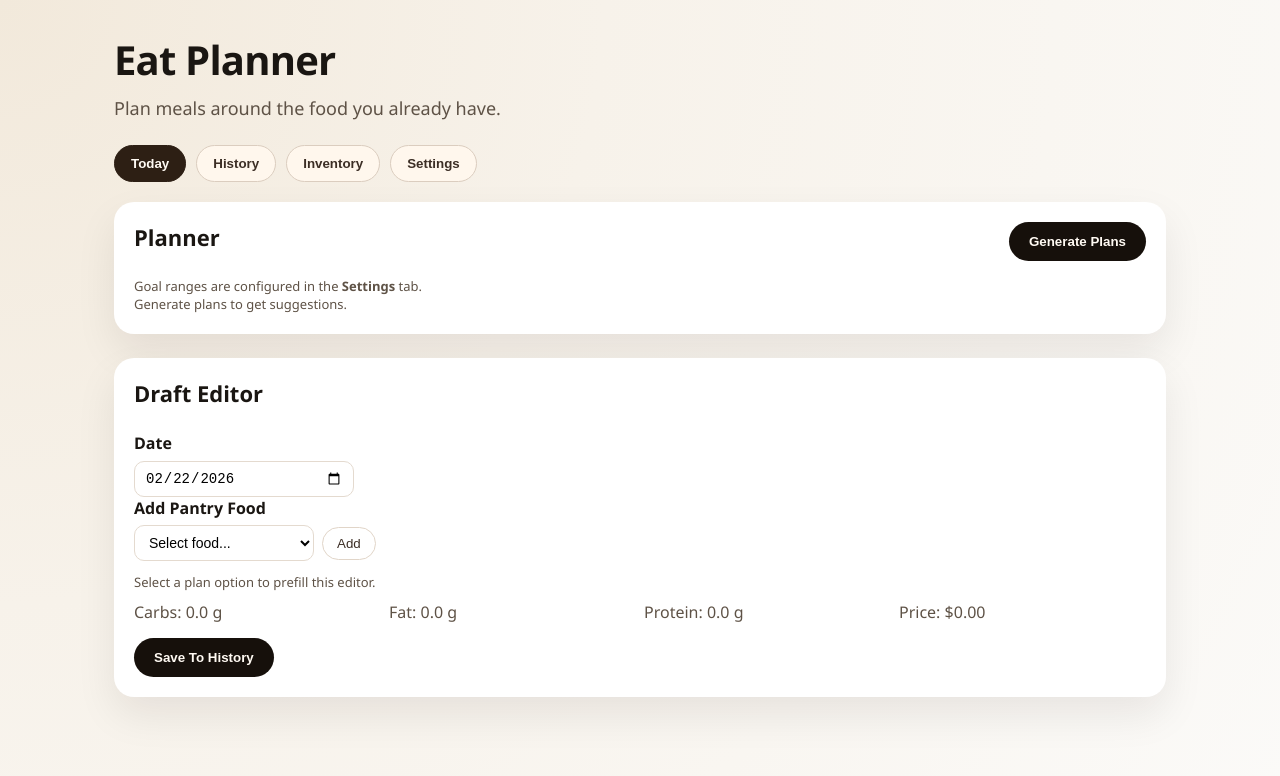
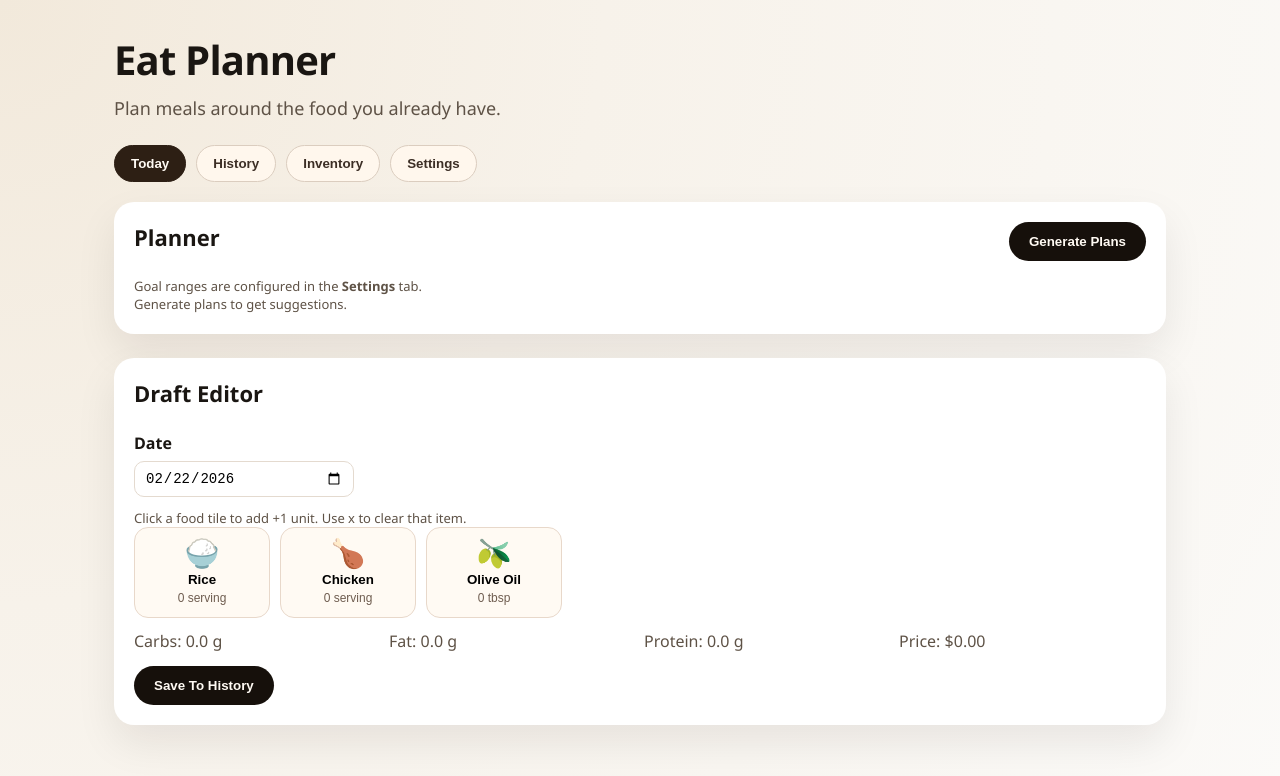
Before and after one commit to quark-zju/EatPlanner, a React (Vite) app: page / in a window 1280 px wide. Shown: the top 776 px of the page. Built offline with nearby package versions, Linux system fonts and the light colour scheme; the HTML template or start-up script is replaced by a standard one.

Commit message:
feat: switch draft editor to icon grid interactions
Agent-Model: gpt-5.3-codex

```diff
--- a/src/App.css
+++ b/src/App.css
@@ -158,6 +158,63 @@
   margin: 10px 0 14px;
 }
 
+.draft-grid {
+  display: grid;
+  grid-template-columns: repeat(auto-fill, minmax(130px, 1fr));
+  gap: 10px;
+  margin-bottom: 12px;
+}
+
+.draft-tile-wrap {
+  position: relative;
+}
+
+.draft-tile {
+  width: 100%;
+  border: 1px solid #e8d8ca;
+  border-radius: 14px;
+  background: #fffaf3;
+  padding: 12px 8px;
+  display: grid;
+  gap: 4px;
+  justify-items: center;
+  cursor: pointer;
+}
+
+.draft-tile-wrap.is-selected .draft-tile {
+  border-color: #2d1f14;
+  background: #f7ecdf;
+}
+
+.draft-tile__icon {
+  font-size: 28px;
+  line-height: 1;
+}
+
+.draft-tile__name {
+  font-weight: 600;
+  text-align: center;
+}
+
+.draft-tile__qty {
+  font-size: 12px;
+  color: #6f5d50;
+}
+
+.draft-tile__clear {
+  position: absolute;
+  right: 6px;
+  top: 6px;
+  width: 20px;
+  height: 20px;
+  border: none;
+  border-radius: 999px;
+  background: #3b2d24;
+  color: #fff;
+  cursor: pointer;
+  line-height: 1;
+}
+
 .goal-grid {
   display: grid;
   gap: 12px;
@@ -227,6 +284,11 @@ select {
 
 .draft-editor-table {
   min-width: 520px;
+}
+
+.icon-preview {
+  margin: 6px 0 0;
+  font-size: 18px;
 }
 
 .prefs {
--- a/src/components/tabs/TodayTab.tsx
+++ b/src/components/tabs/TodayTab.tsx
@@ -1,4 +1,3 @@
-import { useState } from "react";
 import { useAtomValue, useSetAtom } from "jotai";
 import {
   addDraftFoodFromPantryAtom,
@@ -11,9 +10,9 @@ import {
   selectPlanOptionToDraftAtom,
   solvingAtom,
   submitDraftToHistoryAtom,
-  updateDraftQuantityAtom,
   setDraftDateAtom,
 } from "../../state/appAtoms";
+import { getFoodIcon } from "../../state/appState";
 
 const formatPrice = (priceLowerBound: number, hasUnknownPrice: boolean) => {
   const base = priceLowerBound.toFixed(2);
@@ -29,14 +28,15 @@ export default function TodayTab() {
 
   const generatePlans = useSetAtom(generatePlanOptionsAtom);
   const selectOptionToDraft = useSetAtom(selectPlanOptionToDraftAtom);
-  const updateDraftQty = useSetAtom(updateDraftQuantityAtom);
   const setDraftDate = useSetAtom(setDraftDateAtom);
   const addDraftFood = useSetAtom(addDraftFoodFromPantryAtom);
   const removeDraftItem = useSetAtom(removeDraftItemAtom);
   const submitDraft = useSetAtom(submitDraftToHistoryAtom);
 
-  const [selectedDraftFoodId, setSelectedDraftFoodId] = useState<string>("");
   const availableDraftFoods = state.foods.filter((food) => pantryByFood.has(food.id));
+  const draftItemByFoodId = new Map(
+    state.todayDraft.items.map((item) => [item.foodId, item])
+  );
 
   return (
     <>
@@ -114,86 +114,44 @@ export default function TodayTab() {
               onChange={(event) => setDraftDate(event.target.value)}
             />
           </label>
-          <label>
-            Add Pantry Food
-            <div className="inline-actions">
-              <select
-                value={selectedDraftFoodId}
-                onChange={(event) => setSelectedDraftFoodId(event.target.value)}
-              >
-                <option value="">Select food...</option>
-                {availableDraftFoods.map((food) => (
-                  <option key={food.id} value={food.id}>
-                    {food.name}
-                  </option>
-                ))}
-              </select>
-              <button
-                className="ghost"
-                type="button"
-                onClick={() => {
-                  if (!selectedDraftFoodId) {
-                    return;
-                  }
-                  addDraftFood(selectedDraftFoodId);
-                }}
-                disabled={!selectedDraftFoodId}
-              >
-                Add
-              </button>
-            </div>
-          </label>
         </div>
 
-        {state.todayDraft.items.length === 0 && (
-          <p className="hint">Select a plan option to prefill this editor.</p>
-        )}
-
-        {state.todayDraft.items.length > 0 && (
-          <div className="table-scroll">
-            <table className="editor-table draft-editor-table">
-              <thead>
-                <tr>
-                  <th>Food</th>
-                  <th>Unit</th>
-                  <th>Quantity</th>
-                  <th>Action</th>
-                </tr>
-              </thead>
-              <tbody>
-                {state.todayDraft.items.map((item) => (
-                  <tr key={item.foodId}>
-                    <td>{item.foodNameSnapshot}</td>
-                    <td>{item.unitSnapshot}</td>
-                    <td>
-                      <input
-                        type="number"
-                        min={0}
-                        step="0.1"
-                        value={item.quantity}
-                        onChange={(event) =>
-                          updateDraftQty({
-                            foodId: item.foodId,
-                            quantity: Number(event.target.value),
-                          })
-                        }
-                      />
-                    </td>
-                    <td>
-                      <button
-                        className="link"
-                        type="button"
-                        onClick={() => removeDraftItem(item.foodId)}
-                      >
-                        Remove
-                      </button>
-                    </td>
-                  </tr>
-                ))}
-              </tbody>
-            </table>
-          </div>
-        )}
+        <p className="hint">Click a food tile to add +1 unit. Use x to clear that item.</p>
+        <div className="draft-grid">
+          {availableDraftFoods.map((food) => {
+            const item = draftItemByFoodId.get(food.id);
+            const quantity = item?.quantity ?? 0;
+            return (
+              <div
+                className={`draft-tile-wrap ${quantity > 0 ? "is-selected" : ""}`}
+                key={food.id}
+              >
+                <button
+                  className="draft-tile"
+                  type="button"
+                  onClick={() => addDraftFood(food.id)}
+                  title={`Add 1 ${food.unit}`}
+                >
+                  <span className="draft-tile__icon">{getFoodIcon(item?.foodIconSnapshot ?? food.icon)}</span>
+                  <span className="draft-tile__name">{item?.foodNameSnapshot ?? food.name}</span>
+                  <span className="draft-tile__qty">
+                    {quantity} {food.unit}
+                  </span>
+                </button>
+                {quantity > 0 && (
+                  <button
+                    className="draft-tile__clear"
+                    type="button"
+                    onClick={() => removeDraftItem(food.id)}
+                    title="Clear item"
+                  >
+                    x
+                  </button>
+                )}
+              </div>
+            );
+          })}
+        </div>
 
         <div className="draft-summary">
           <p>Carbs: {state.todayDraft.totals.carbs.toFixed(1)} g</p>
```
